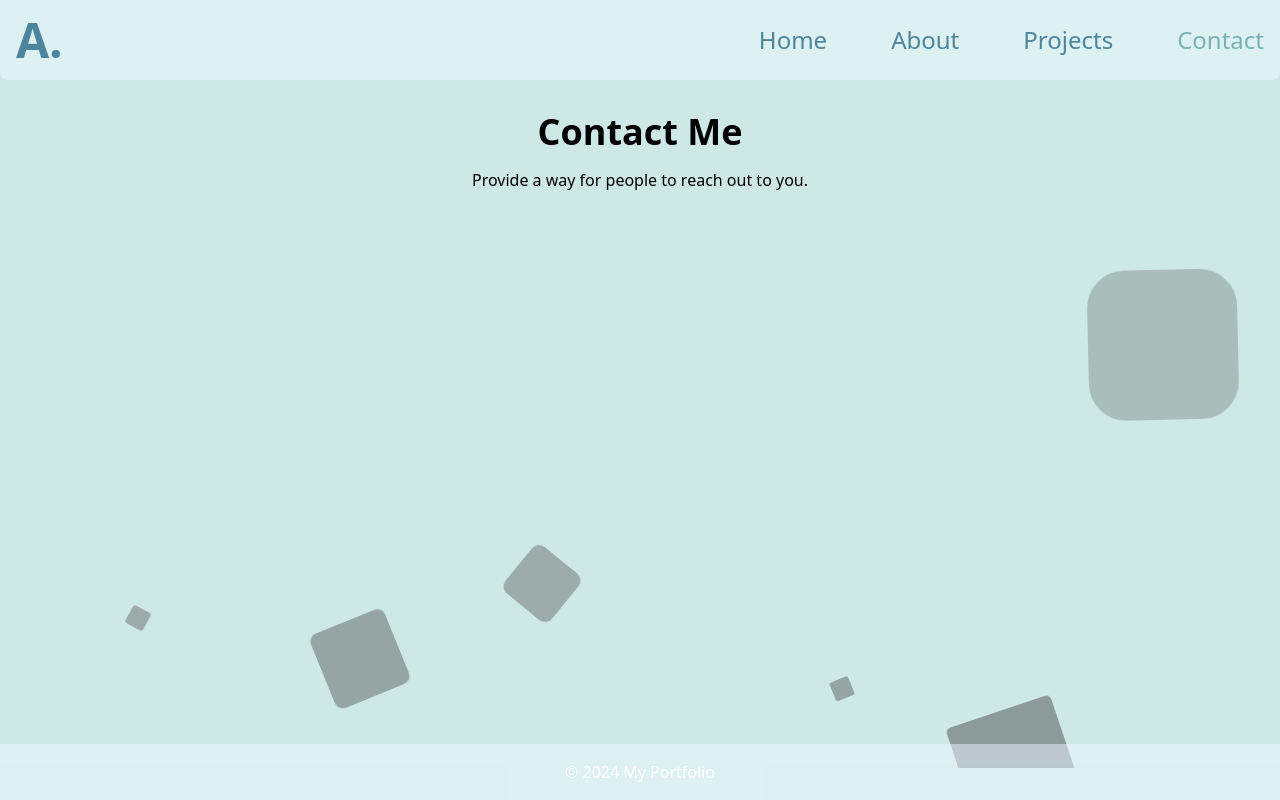
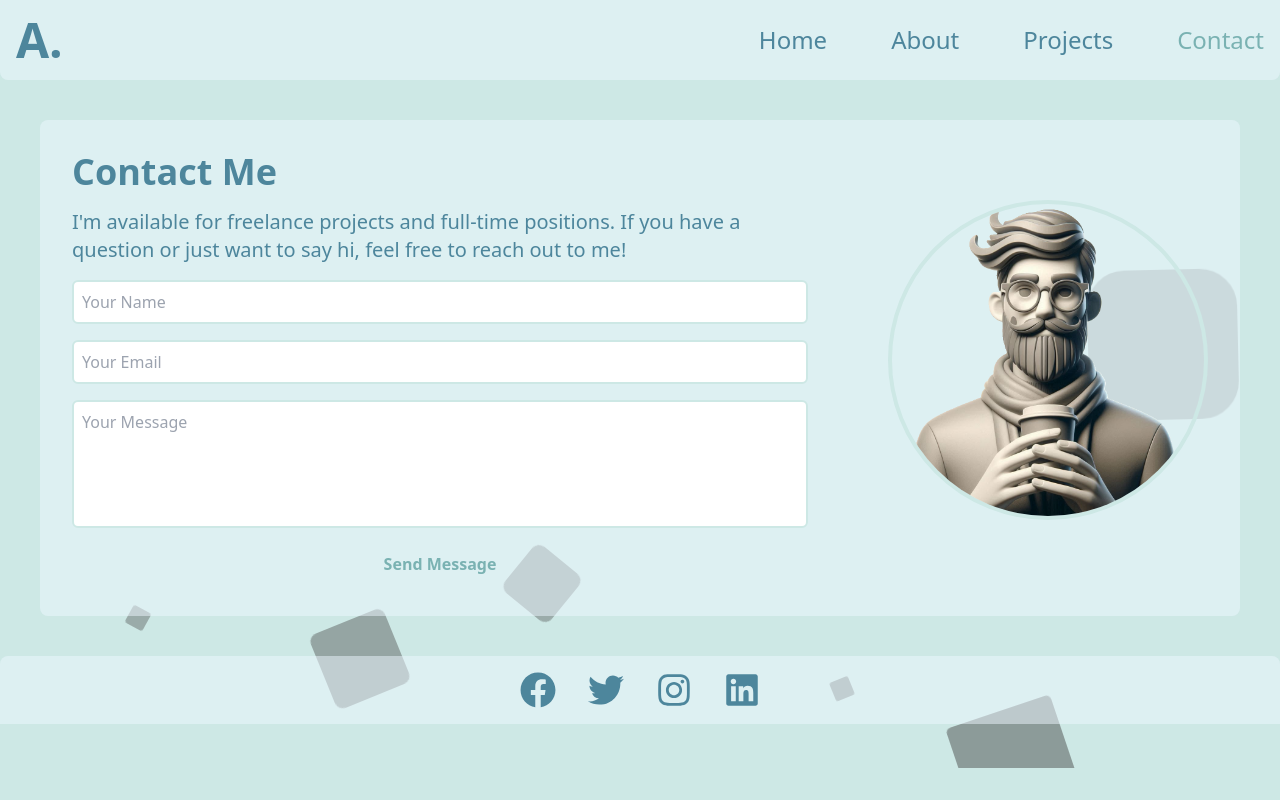
Before and after one commit to amarpakhare/amar_pakhare, a React (Vite) app: page /contact in a window 1280 px wide. Built offline with nearby package versions, Linux system fonts and the light colour scheme.

Commit message:
chore: Add react-icons package and update footer component

```diff
--- a/package.json
+++ b/package.json
@@ -16,6 +16,7 @@
 		"framer-motion": "^11.2.10",
 		"react": "^18.2.0",
 		"react-dom": "^18.2.0",
+		"react-icons": "^5.2.1",
 		"react-router-dom": "^6.23.1"
 	},
 	"devDependencies": {
--- a/src/components/Footer/Footer.tsx
+++ b/src/components/Footer/Footer.tsx
@@ -1,11 +1,60 @@
 // src/components/Footer.tsx
 import React from "react"
+import {motion} from "framer-motion"
+import {FaFacebook, FaTwitter, FaInstagram, FaLinkedin} from "react-icons/fa"
 
 const Footer: React.FC = () => {
 	return (
-		<footer className=" bg-primary-nav text-white p-4 text-center mt-auto">
-			<p>&copy; 2024 My Portfolio</p>
-		</footer>
+		<motion.footer
+			className="bg-primary-nav text-primary-text p-4 flex items-center justify-center rounded-tl-lg rounded-tr-lg"
+			initial={{opacity: 0, y: 50}}
+			animate={{opacity: 1, y: 0}}
+			transition={{duration: 0.5}}
+		>
+			<motion.div
+				className="flex space-x-8"
+				initial={{scale: 0}}
+				animate={{scale: 1}}
+				transition={{duration: 0.5, delay: 0.5}}
+			>
+				<motion.a
+					href="https://facebook.com"
+					target="_blank"
+					rel="noopener noreferrer"
+					whileHover={{scale: 1.1}}
+					whileTap={{scale: 0.9}}
+				>
+					<FaFacebook className="text-2xl md:text-3xl lg:text-4xl text-primary-content hover:text-primary-active" />
+				</motion.a>
+				<motion.a
+					href="https://twitter.com"
+					target="_blank"
+					rel="noopener noreferrer"
+					whileHover={{scale: 1.1}}
+					whileTap={{scale: 0.9}}
+				>
+					<FaTwitter className="text-2xl md:text-3xl lg:text-4xl text-primary-content hover:text-primary-active" />
+				</motion.a>
+				<motion.a
+					href="https://instagram.com"
+					target="_blank"
+					rel="noopener noreferrer"
+					whileHover={{scale: 1.1}}
+					whileTap={{scale: 0.9}}
+				>
+					<FaInstagram className="text-2xl md:text-3xl lg:text-4xl text-primary-content hover:text-primary-active" />
+				</motion.a>
+				<motion.a
+					href="https://linkedin.com"
+					target="_blank"
+					rel="noopener noreferrer"
+					whileHover={{scale: 1.1}}
+					whileTap={{scale: 0.9}}
+				>
+					<FaLinkedin className="text-2xl md:text-3xl lg:text-4xl text-primary-content hover:text-primary-active" />
+				</motion.a>
+			</motion.div>
+		</motion.footer>
 	)
 }
 
--- a/src/pages/About.tsx
+++ b/src/pages/About.tsx
@@ -1,12 +1,73 @@
 // src/pages/About.tsx
 import React from "react"
+import {motion} from "framer-motion"
 
 const About: React.FC = () => {
 	return (
-		<div className="about text-center p-8">
-			<h1 className="text-4xl font-bold mb-4">About Me</h1>
-			<p>Information about your background, skills, and interests.</p>
-		</div>
+		<>
+			<main className="flex items-center justify-center bg-primary-nav text-primary-text p-8 m-4 md:m-10 lg:m-20 rounded-lg">
+				<motion.div
+					className="flex flex-col md:flex-row items-center mt-10 gap-20"
+					initial={{opacity: 0, y: 50}}
+					animate={{opacity: 1, y: 0}}
+					transition={{duration: 0.5}}
+				>
+					<div className="flex flex-col items-center md:items-start text-center md:text-left">
+						<motion.h2
+							className="text-3xl md:text-4xl font-bold text-primary-content"
+							initial={{opacity: 0}}
+							animate={{opacity: 1}}
+							transition={{duration: 0.5, delay: 0.2}}
+						>
+							About Me
+						</motion.h2>
+						<motion.p
+							className="text-md md:text-lg lg:text-xl mt-4"
+							initial={{opacity: 0}}
+							animate={{opacity: 1}}
+							transition={{duration: 0.5, delay: 0.3}}
+						>
+							Hi, I'm AmarPakhare, a passionate{" "}
+							<motion.span className="animate-typing overflow-hidden whitespace-nowrap">
+								FULL STACK WEB DEVELOPER 🚀
+							</motion.span>{" "}
+							with a love for creating dynamic and responsive web applications.
+							I have experience working with various technologies and enjoy
+							tackling challenging projects.
+						</motion.p>
+						<motion.p
+							className="text-md md:text-lg lg:text-xl mt-4"
+							initial={{opacity: 0}}
+							animate={{opacity: 1}}
+							transition={{duration: 0.5, delay: 0.4}}
+						>
+							My journey started with a curiosity for coding, and over the
+							years, I have honed my skills in both front-end and back-end
+							development. I thrive in collaborative environments and am always
+							eager to learn and adapt to new technologies.
+						</motion.p>
+						<motion.a
+							href="path/to/your/resume.pdf" // Replace with the actual path to your resume
+							download
+							className="p-2 mt-4 rounded-md bg-primary-content text-primary-card font-bold hover:bg-primary-active hover:text-primary-background transition duration-300"
+							initial={{opacity: 0}}
+							animate={{opacity: 1}}
+							transition={{duration: 0.5, delay: 0.5}}
+						>
+							Download Resume
+						</motion.a>
+					</div>
+					<motion.img
+						src="src/assets/Designer.png" // Replace with your profile image path
+						alt="Profile"
+						className="w-40 h-40 md:w-60 md:h-60 lg:w-80 lg:h-80 mb-4 rounded-full border-4 border-primary-background"
+						initial={{opacity: 0, scale: 0.25}}
+						animate={{opacity: 1, scale: 1}}
+						transition={{duration: 1, delay: 0.5, ease: "easeInOut"}}
+					/>
+				</motion.div>
+			</main>
+		</>
 	)
 }
 
--- a/src/pages/Contact.tsx
+++ b/src/pages/Contact.tsx
@@ -1,12 +1,75 @@
 // src/pages/Contact.tsx
 import React from "react"
+import {motion} from "framer-motion"
 
 const Contact: React.FC = () => {
 	return (
-		<div className="contact text-center p-8">
-			<h1 className="text-4xl font-bold mb-4">Contact Me</h1>
-			<p>Provide a way for people to reach out to you.</p>
-		</div>
+		<>
+			<main className="flex items-center justify-center bg-primary-nav text-primary-text p-8 m-4 md:m-10 rounded-lg">
+				<motion.div
+					className="flex flex-col md:flex-row items-center gap-20"
+					initial={{opacity: 0, y: 50}}
+					animate={{opacity: 1, y: 0}}
+					transition={{duration: 0.5}}
+				>
+					<div className="flex flex-col items-center md:items-start text-center md:text-left">
+						<motion.h2
+							className="text-3xl md:text-4xl font-bold text-primary-content"
+							initial={{opacity: 0}}
+							animate={{opacity: 1}}
+							transition={{duration: 0.5, delay: 0.2}}
+						>
+							Contact Me
+						</motion.h2>
+						<motion.p
+							className="text-md md:text-lg lg:text-xl mt-4"
+							initial={{opacity: 0}}
+							animate={{opacity: 1}}
+							transition={{duration: 0.5, delay: 0.3}}
+						>
+							I'm available for freelance projects and full-time positions. If
+							you have a question or just want to say hi, feel free to reach out
+							to me!
+						</motion.p>
+						<motion.form
+							className="flex flex-col gap-4 mt-4 w-full"
+							initial={{opacity: 0}}
+							animate={{opacity: 1}}
+							transition={{duration: 0.5, delay: 0.4}}
+						>
+							<input
+								type="text"
+								placeholder="Your Name"
+								className="p-2 rounded-md border-2 border-primary-background focus:outline-none focus:border-primary-active"
+							/>
+							<input
+								type="email"
+								placeholder="Your Email"
+								className="p-2 rounded-md border-2 border-primary-background focus:outline-none focus:border-primary-active"
+							/>
+							<textarea
+								placeholder="Your Message"
+								className="p-2 rounded-md border-2 border-primary-background focus:outline-none focus:border-primary-active h-32 resize-none"
+							/>
+							<button
+								type="submit"
+								className="p-2 rounded-md bg-primary-content text-primary-card font-bold hover:bg-primary-active hover:text-primary-background transition duration-300"
+							>
+								Send Message
+							</button>
+						</motion.form>
+					</div>
+					<motion.img
+						src="src/assets/Designer.png" // Replace with your profile image path
+						alt="Profile"
+						className="w-40 h-40 md:w-60 md:h-60 lg:w-80 lg:h-80 mb-4 rounded-full border-4 border-primary-background"
+						initial={{opacity: 0, scale: 0.25}}
+						animate={{opacity: 1, scale: 1}}
+						transition={{duration: 1, delay: 0.5, ease: "easeInOut"}}
+					/>
+				</motion.div>
+			</main>
+		</>
 	)
 }
 
--- a/src/pages/Projects.tsx
+++ b/src/pages/Projects.tsx
@@ -1,11 +1,75 @@
+// src/pages/Projects.tsx
 import React from "react"
+import {motion} from "framer-motion"
+
+const projects = [
+	{
+		title: "Project One",
+		description: "Description for project one.",
+		image: "path/to/project1.png", // Replace with actual image paths
+	},
+	{
+		title: "Project Two",
+		description: "Description for project two.",
+		image: "path/to/project2.png",
+	},
+	{
+		title: "Project Three",
+		description: "Description for project three.",
+		image: "path/to/project3.png",
+	},
+
+	// Add more projects as needed
+]
 
 const Projects: React.FC = () => {
 	return (
-		<div className="projects text-center p-8">
-			<h1 className="text-4xl font-bold mb-4">My Projects</h1>
-			<p>Details about the projects you have worked on.</p>
-		</div>
+		<>
+			<main className="bg-primary-nav text-primary-text p-8 m-4 md:m-10 lg:m-20 rounded-lg">
+				<motion.div
+					className="flex flex-col items-center mt-10 gap-8"
+					initial={{opacity: 0, y: 50}}
+					animate={{opacity: 1, y: 0}}
+					transition={{duration: 0.5}}
+				>
+					<motion.h2
+						className="text-3xl md:text-4xl font-bold text-primary-content"
+						initial={{opacity: 0}}
+						animate={{opacity: 1}}
+						transition={{duration: 0.5, delay: 0.2}}
+					>
+						My Projects
+					</motion.h2>
+					<div className="w-full max-h-96 ">
+						<div className="grid grid-cols-1 md:grid-cols-2 lg:grid-cols-3 gap-8">
+							{projects.map((project, index) => (
+								<motion.div
+									key={index}
+									className="bg-primary-background p-2 rounded-lg shadow-lg"
+									whileHover={{scale: 1.05}}
+									whileTap={{scale: 0.95}}
+									initial={{opacity: 0}}
+									animate={{opacity: 1}}
+									transition={{duration: 0.5}}
+								>
+									<img
+										src={project.image}
+										alt={project.title}
+										className="rounded-lg w-full h-40 object-cover"
+									/>
+									<h3 className="text-2xl font-bold text-primary-content mt-4">
+										{project.title}
+									</h3>
+									<p className="text-md md:text-lg text-primary-text mt-2">
+										{project.description}
+									</p>
+								</motion.div>
+							))}
+						</div>
+					</div>
+				</motion.div>
+			</main>
+		</>
 	)
 }
 
--- a/vite.config.ts
+++ b/vite.config.ts
@@ -4,5 +4,5 @@ import react from "@vitejs/plugin-react"
 // https://vitejs.dev/config/
 export default defineConfig({
 	plugins: [react()],
-	// base: "/amar_pakhare/",
+	base: "/amar_pakhare/",
 })
```
Also changed, not shown: 1 other file (tests, documents, lock files or other folders).
